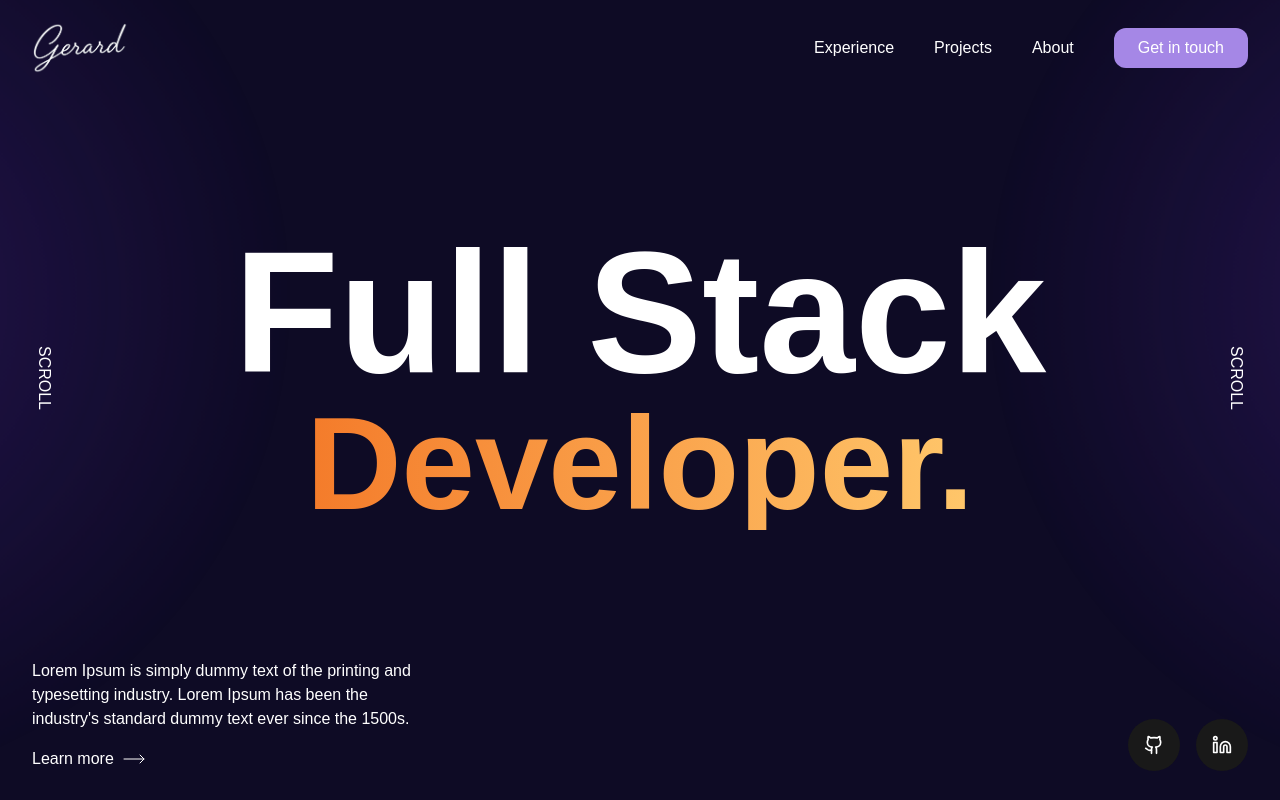
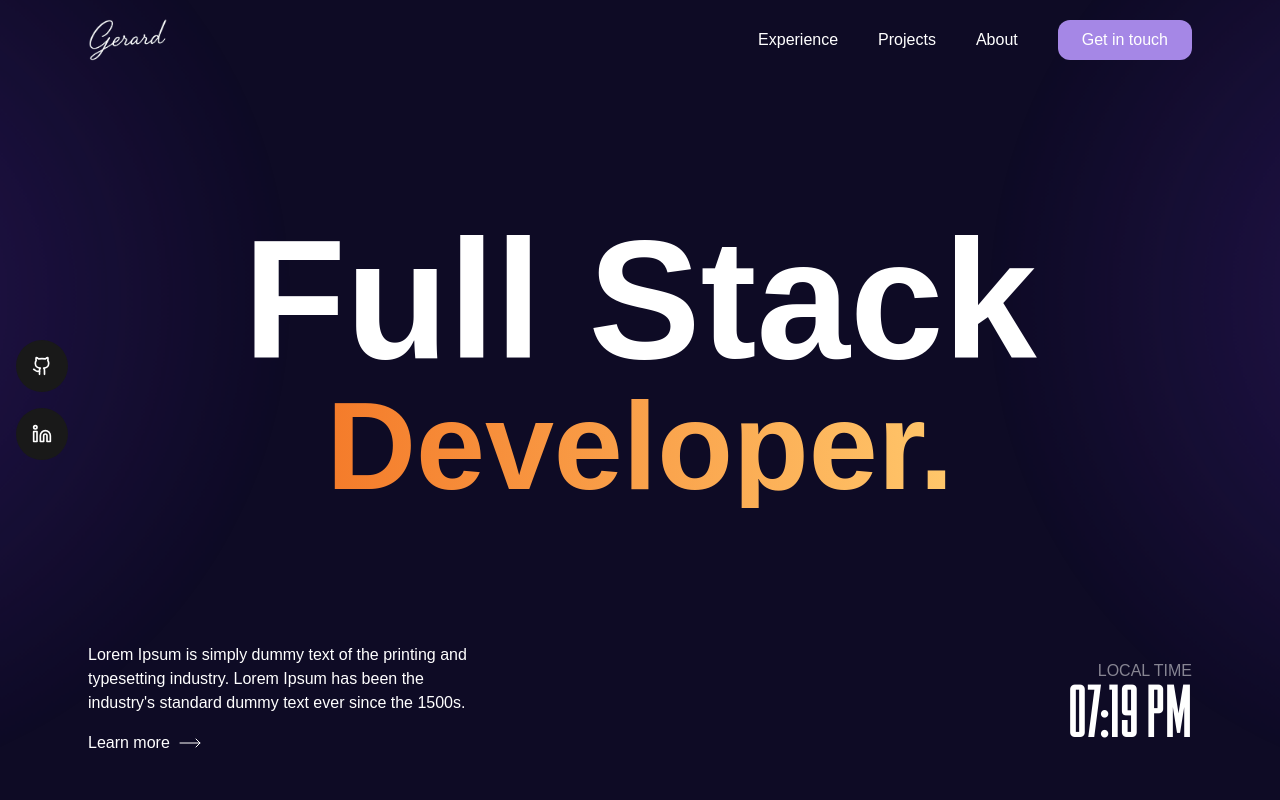
Before and after one commit to umigam3/personal-portfolio-v2, a Next.js app: page / in a window 1280 px wide. Shown: the top 800 px of the page. Built offline with nearby package versions, Linux system fonts and the light colour scheme.

Commit message:
wip redesign

```diff
--- a/src/app/layout.tsx
+++ b/src/app/layout.tsx
@@ -4,6 +4,8 @@ import "@fontsource-variable/onest";
 import Header from "@components/Header";
 import Cursor from "@components/Cursor";
 import SmoothScrolling from "@providers/SmoothScrolling";
+import LinkedIn from "@components/icons/LinkedIn";
+import GitHub from "@components/icons/GitHub";
 
 export const metadata: Metadata = {
   title: "Gerard Doncel - FullStack Developer",
@@ -19,6 +21,14 @@ export default function RootLayout({
     <html lang="en" className="dark">
       <body>
         <SmoothScrolling>
+          <div className="flex flex-col gap-4 items-end fixed left-4 top-1/2 -translate-y-1/2">
+            <a className="bg-[#191919] p-4 rounded-full cursor-pointer hover:bg-primary duration-200">
+              <GitHub className="w-5 h-5" />
+            </a>
+            <a className="bg-[#191919] p-4 rounded-full cursor-pointer hover:bg-primary duration-200">
+              <LinkedIn className="w-5 h-5" />
+            </a>
+          </div>
           <Cursor />
           <Header />
           {children}
--- a/src/app/page.tsx
+++ b/src/app/page.tsx
@@ -12,7 +12,7 @@ export default function Home() {
     window.scrollTo(0, 0);
   }, []);
   return (
-    <main className="w-full mx-auto">
+    <main className="w-full mx-auto px-14">
       <Hero />
       <About />
       <Experience />
--- a/src/components/Header.tsx
+++ b/src/components/Header.tsx
@@ -5,13 +5,13 @@ import { motion } from "framer-motion";
 export default function Header() {
   return (
     <motion.header
-      className="sticky top-0 z-20 h-24"
+      className="sticky top-0 z-20 h-20 px-14"
       initial={{ y: -100 }}
       animate={{ y: 0 }}
       transition={{ duration: 0.5, delay: 0.5 }}
     >
       <div className="flex h-full px-8 justify-between items-center">
-        <img src="/signature.png" alt="Gerard Doncel" className="w-24" />
+        <img src="/signature.png" alt="Gerard Doncel" className="w-20" />
         <div className="flex items-center gap-10">
           <nav className="flex justify-end items-center gap-x-10">
             <a href="#experience">Experience</a>
--- a/src/components/hero/Clock.tsx
+++ b/src/components/hero/Clock.tsx
@@ -21,7 +21,7 @@ export const Clock = ({ time: initial }: Props) => {
   }, []);
 
   return (
-    <div className="mt-4">
+    <div>
       <Time time={time} />
     </div>
   );
--- a/src/components/hero/Hero.tsx
+++ b/src/components/hero/Hero.tsx
@@ -7,17 +7,11 @@ export default function Hero() {
 
   return (
     <section id="hero" className="h-[calc(100vh-96px)] px-8 mb-20">
-      <div className="flex items-center justify-between h-[80%]">
-        <span className="w-fit rotate-90 -ml-5">SCROLL</span>
-        <div className="flex flex-col items-center justify-center flex-grow">
-          <h1 className="text-[172px] font-semibold leading-none">
-            Full Stack
-          </h1>
-          <h2 className="text-[132px] leading-none font-semibold bg-gradient-to-r from-[#F47B2A] to-[#FFC76B] inline-block text-transparent bg-clip-text">
-            Developer.
-          </h2>
-        </div>
-        <span className="w-fit -mr-5 rotate-90">SCROLL</span>
+      <div className="flex flex-col items-center justify-center h-[80%]">
+        <h1 className="text-[168px] font-semibold leading-none">Full Stack</h1>
+        <h2 className="text-[124px] leading-none font-semibold bg-gradient-to-r from-[#F47B2A] to-[#FFC76B] inline-block text-transparent bg-clip-text">
+          Developer.
+        </h2>
       </div>
       <div className="flex justify-between">
         <div className="flex flex-col gap-4 w-[400px]">
@@ -45,13 +39,9 @@ export default function Hero() {
             </svg>
           </div>
         </div>
-        <div className="flex gap-4 items-end">
-          <a className="bg-[#191919] p-4 rounded-full cursor-pointer hover:bg-primary duration-200">
-            <GitHub className="w-5 h-5" />
-          </a>
-          <a className="bg-[#191919] p-4 rounded-full cursor-pointer hover:bg-primary duration-200">
-            <LinkedIn className="w-5 h-5" />
-          </a>
+        <div className="flex flex-col items-end justify-end">
+          <span className="opacity-50">LOCAL TIME</span>
+          <Clock time={now.getTime()} />
         </div>
       </div>
     </section>
--- a/src/components/hero/Time.tsx
+++ b/src/components/hero/Time.tsx
@@ -4,7 +4,7 @@ type Props = {
 
 const Time = ({ time }: Props) => {
   return (
-    <span className="text-[225px] leading-[150px] tabular-nums font-delirium">
+    <span className="text-7xl leading-none tabular-nums font-delirium">
       {time
         .toLocaleTimeString(undefined, {
           hour: "2-digit",
```
